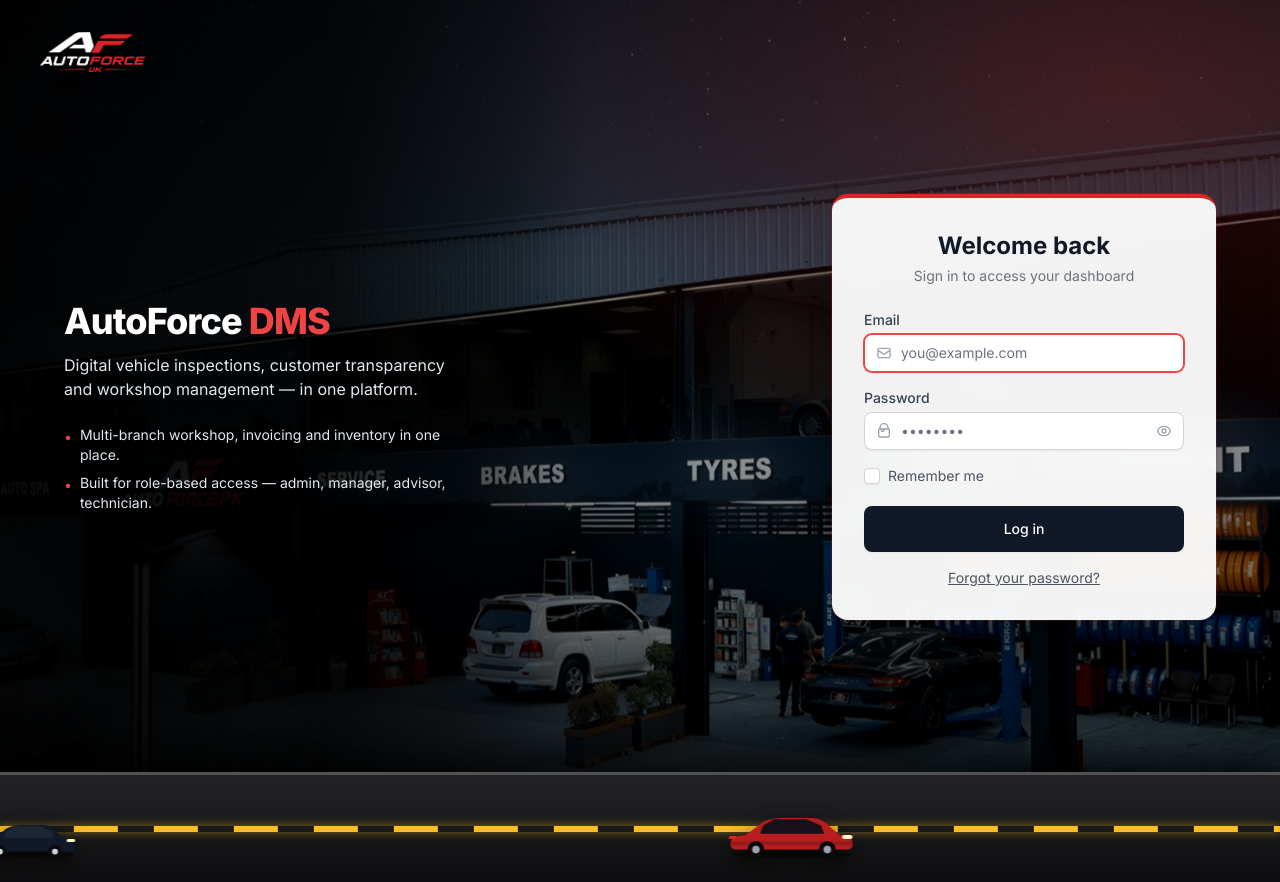
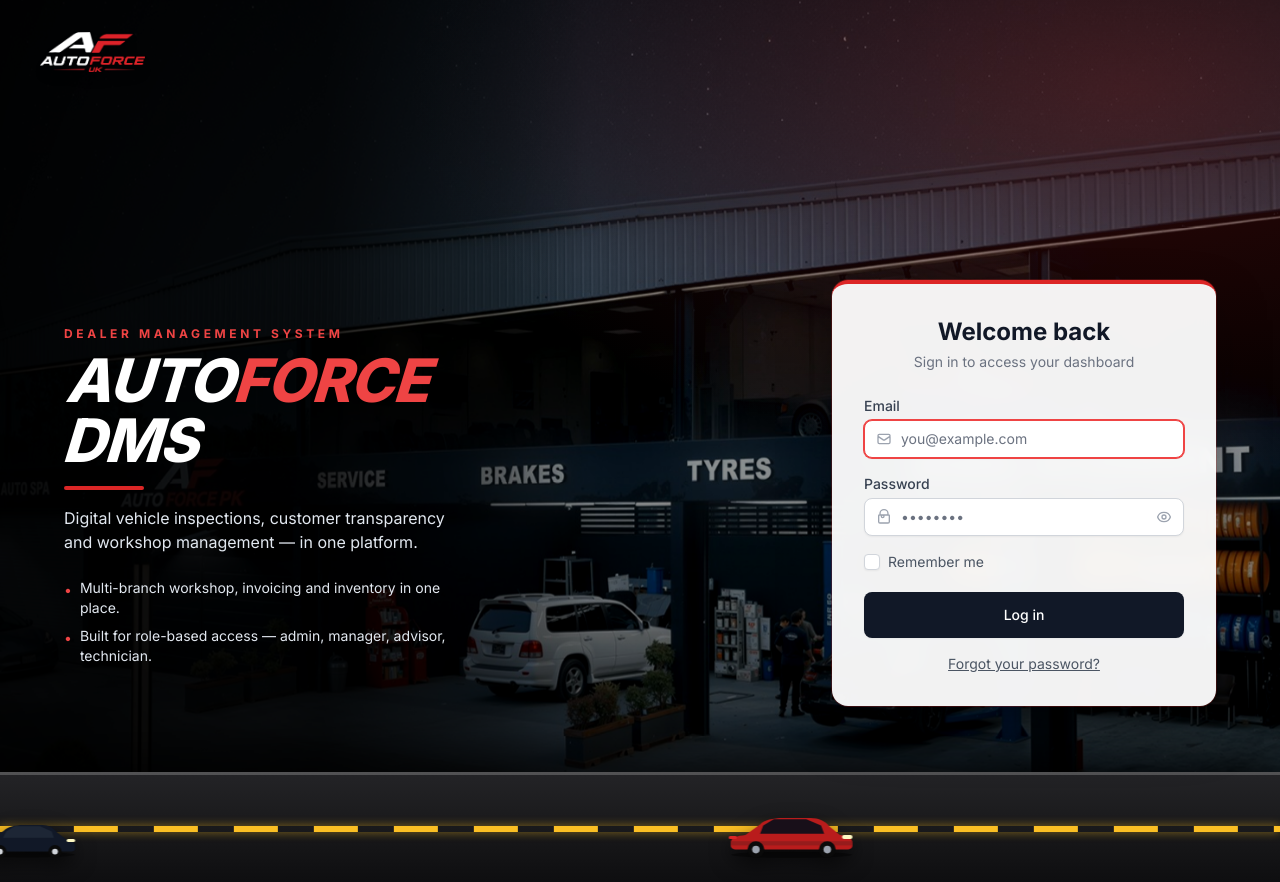
Before and after one commit to bilalfarooq000/autoforce, a Laravel app: page /login in a window 1280 px wide. Run offline with Laravel 12, Linux system fonts and the light colour scheme; style sheets or scripts are compiled from the project's sources; parts of the project's set-up code (start-up, migrations or seed data) failed here and were passed over.

Commit message:
Tighten login page spacing and give the heading a bolder motorsport-style look
Content now anchors to the bottom of the hero area (just above the
road) instead of floating in the vertical center, removing the large
empty gaps above and below it. Heading is bigger, italic/uppercase
with a red accent rule and a small tracked eyebrow label, for a more
branded automotive feel instead of plain body text.

Co-Authored-By: Claude Sonnet 5 <noreply@anthropic.com>

```diff
--- a/resources/views/layouts/guest.blade.php
+++ b/resources/views/layouts/guest.blade.php
@@ -128,12 +128,14 @@
                     <img src="{{ asset('images/autoforce-logo-white.png') }}" alt="AutoForce" class="h-10 w-auto drop-shadow-lg">
                 </div>
 
-                <div class="flex-1 flex items-center">
-                    <div class="w-full flex flex-col lg:flex-row items-center justify-between gap-10 px-6 sm:px-10 lg:px-16 pb-[130px] lg:pb-[140px]">
+                <div class="flex-1 flex items-end">
+                    <div class="w-full flex flex-col lg:flex-row items-center justify-between gap-10 px-6 sm:px-10 lg:px-16 pb-10 lg:pb-14 mb-[110px] lg:mb-[120px]">
                         <!-- Copy block -->
-                        <div class="w-full lg:w-[42%] text-center lg:text-left order-2 lg:order-1">
-                            <h1 class="text-3xl sm:text-4xl font-extrabold text-white tracking-tight">AutoForce <span class="text-red-500">DMS</span></h1>
-                            <p class="text-base text-slate-200 mt-3 max-w-sm mx-auto lg:mx-0">Digital vehicle inspections, customer transparency and workshop management — in one platform.</p>
+                        <div class="w-full lg:w-[44%] text-center lg:text-left order-2 lg:order-1">
+                            <span class="inline-block text-red-500 text-xs font-bold tracking-[0.3em] uppercase mb-2">Dealer Management System</span>
+                            <h1 class="text-5xl sm:text-6xl font-extrabold italic uppercase text-white tracking-tight leading-[0.95]" style="transform: skewX(-3deg);">Auto<span class="text-red-500">Force</span><br>DMS</h1>
+                            <div class="h-1 w-20 bg-red-600 mx-auto lg:mx-0 mt-4 mb-4 rounded-full"></div>
+                            <p class="text-base text-slate-200 max-w-sm mx-auto lg:mx-0">Digital vehicle inspections, customer transparency and workshop management — in one platform.</p>
                             <ul class="mt-6 space-y-2 text-left max-w-sm mx-auto lg:mx-0">
                                 <li class="flex items-start gap-2 text-sm text-slate-200">
                                     <span class="text-red-500 mt-0.5">&bull;</span>
```
